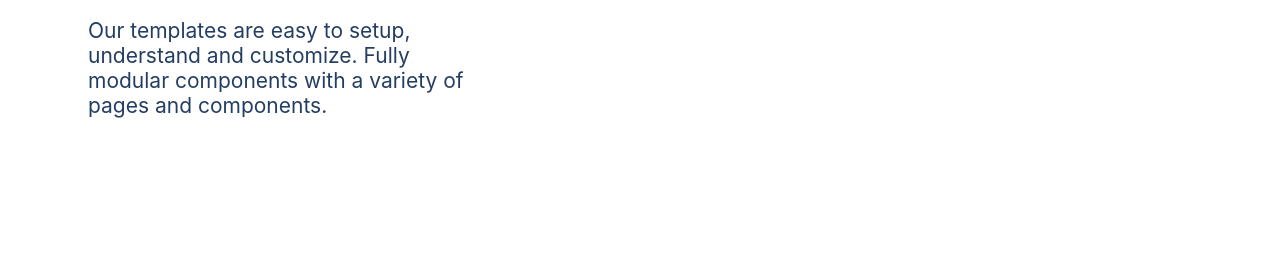
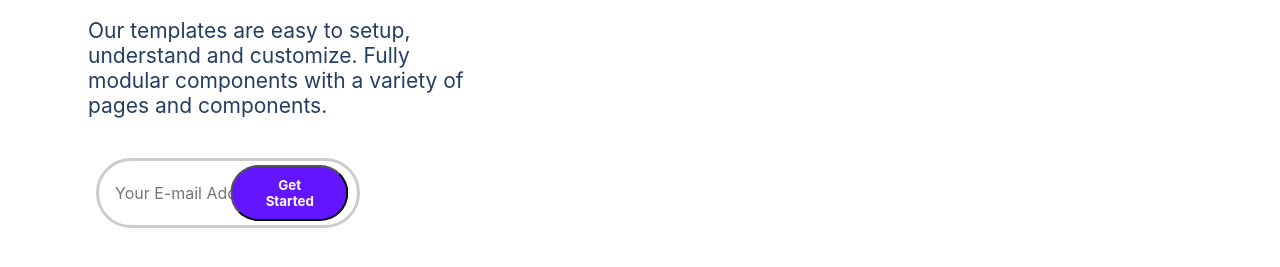
Before and after one commit to BenFeder/Treact-Project-HTML-CSS, a plain HTML site: page index.html in a window 1280 px wide. Shown: the part 371-638 px from the top of the page. Drawn offline with Linux system fonts and the light colour scheme.

Commit message:
Added email enter input and get started button, but 'get started' wraps

```diff
--- a/index.html
+++ b/index.html
@@ -26,7 +26,7 @@
           <ul class="nav__login--links">
             <li class="nav__link"><a href="#">Login</a></li>
             <li class="nav__link">
-              <a href="#"><span class="sign-up">Sign Up</span></a>
+              <a href="#"><span class="btn">Sign Up</span></a>
             </li>
           </ul>
         </div>
@@ -43,6 +43,14 @@
             Our templates are easy to setup, understand and customize. Fully
             modular components with a variety of pages and components.
           </h2>
+          <div class="email__signup">
+            <input
+              type="email"
+              class="enter__email"
+              placeholder="Your E-mail Address"
+            />
+            <button class="btn">Get Started</button>
+          </div>
         </div>
 
         <div class="setup__img"></div>
--- a/styles.css
+++ b/styles.css
@@ -59,11 +59,12 @@ a {
   font-weight: bold;
 }
 
-.sign-up {
+.btn {
   background-color: #6415ff;
   color: #fff;
   border-radius: 9999px;
   padding: 10px 32px;
+  font-weight: bold;
 }
 
 .sign-up:hover {
@@ -96,3 +97,25 @@ h2 {
   margin-bottom: 16px;
   padding: 8px;
 }
+
+.email__signup {
+    display: flex;
+    justify-content: center;
+    align-items: center;
+    padding: 16px;
+}
+
+.enter__email {
+width:100%;
+line-height: 4;
+font-size: 16px;
+border-radius: 9999px;
+border: 3px solid #ccc;
+text-align: left;
+padding-left: 16px;
+}
+
+.email__signup .btn {
+    align-items: center;
+    transform: translateX(-110%);
+}
```
